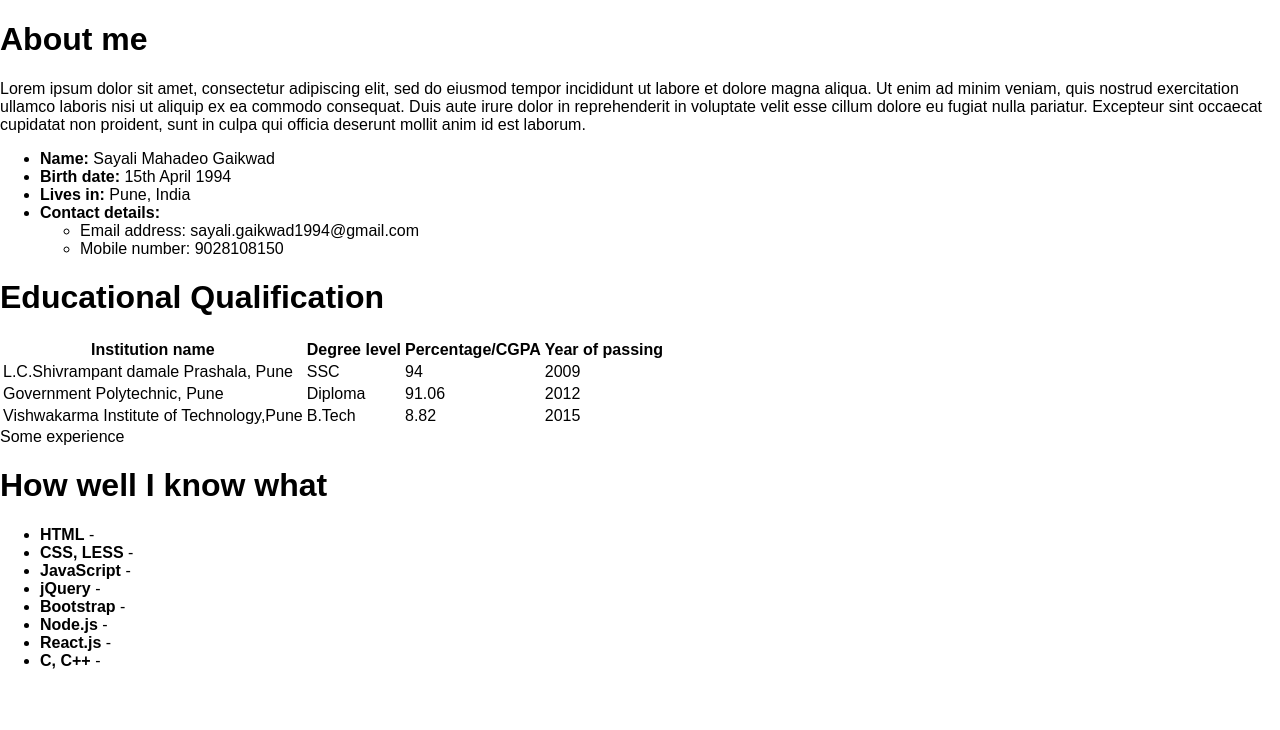
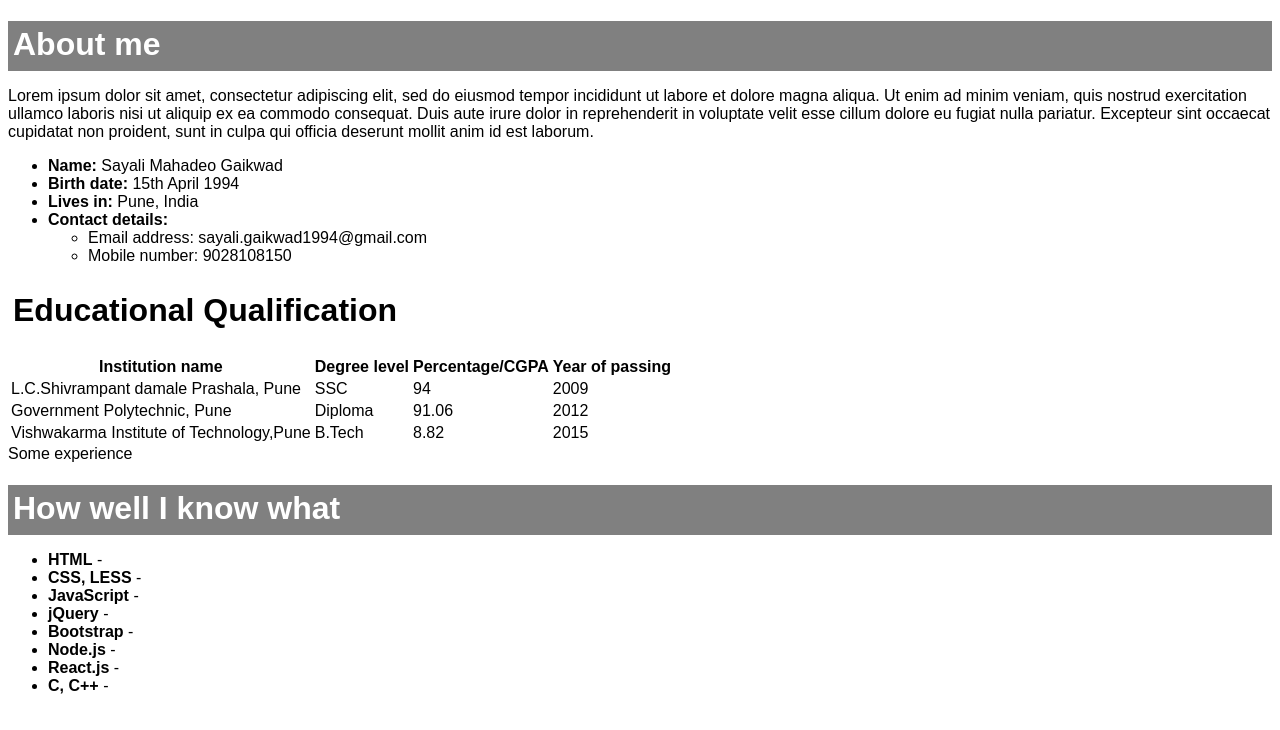
Before and after one commit to sayaliga/resume, a React (Create React App) app: page / in a window 1280 px wide. Shown: the top 730 px of the page. Built offline with nearby package versions, Linux system fonts and the light colour scheme.

Commit message:
Adding basic styles

```diff
--- a/src/App.js
+++ b/src/App.js
@@ -1,5 +1,4 @@
 import React, { Component } from 'react';
-import logo from './logo.svg';
 import AboutMe from './components/aboutMe.js';
 import EduQualification from './components/eduQualification.js';
 import Experience from './components/experience.js';
@@ -7,6 +6,7 @@ import Skills from './components/skills.js';
 
 class App extends Component {
   render() {
+    console.log('rendering');
     return (
       <div>
         <AboutMe />
--- a/src/index.css
+++ b/src/index.css
@@ -1,5 +1,12 @@
 body {
-  margin: 0;
-  padding: 0;
   font-family: sans-serif;
+  color: black;
 }
+header {
+  color: white;
+  background-color: gray;
+  height: 50px;
+}
+h1 {
+  padding: 5px;
+}
```
Also changed, not shown: src/App.css (deleted, +0 -28 lines), src/background.jpg (added).
